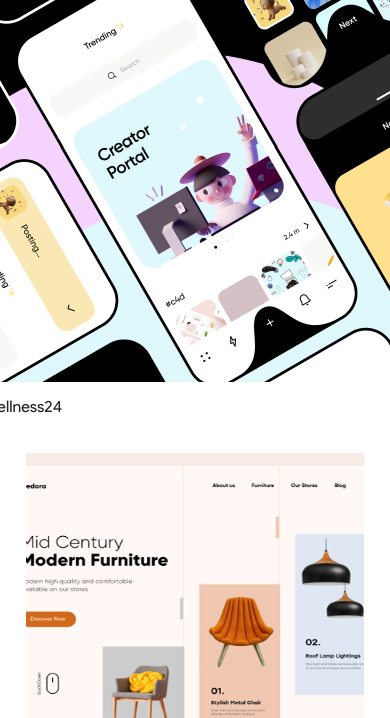
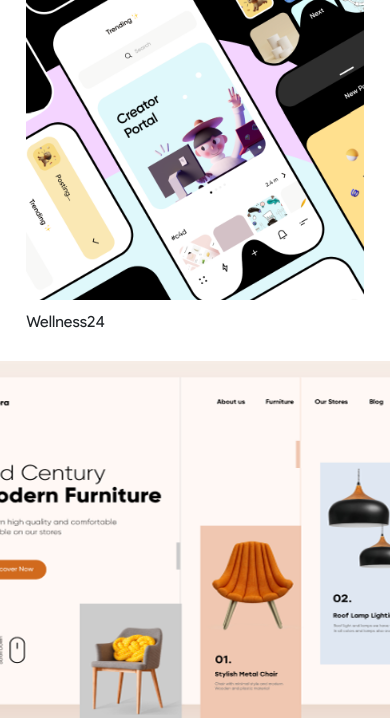
Before and after one commit to razeenarif/conceptify, a plain HTML site: page index.html in a window 390 px wide. Shown: the part 1868-2586 px from the top of the page. Drawn offline with nearby package versions, Linux system fonts and the light colour scheme.

Commit message:
final commit

```diff
--- a/index.html
+++ b/index.html
@@ -74,7 +74,7 @@
 
     <div class="gallery-item">
       <div class="image2">
-        <img src="images\gallery2.png" alt="">
+        <img src="images\gallery2.png" class="gallery2" alt="">
       </div>
       <div class="text">Wellness24</div>
     </div>
--- a/styles.css
+++ b/styles.css
@@ -144,7 +144,9 @@ h4 {
 
 /* Media Query */
 @media screen and (max-width: 450px) {
-
+body{
+  position: relative;
+}
   /* First Section */
   .flex-container {
     flex-wrap: wrap;
@@ -162,8 +164,11 @@ h4 {
     justify-content: center;
 padding: 0 40% 0 40%;
   }
+  .image-container .gallery2{
+  width: 40vh;
+  }
   .image-container .gallery3{
-  width: 40vh;
+  width: 50vh;
   }
   .image-container>* {
     flex: 0 0 10%;
```
